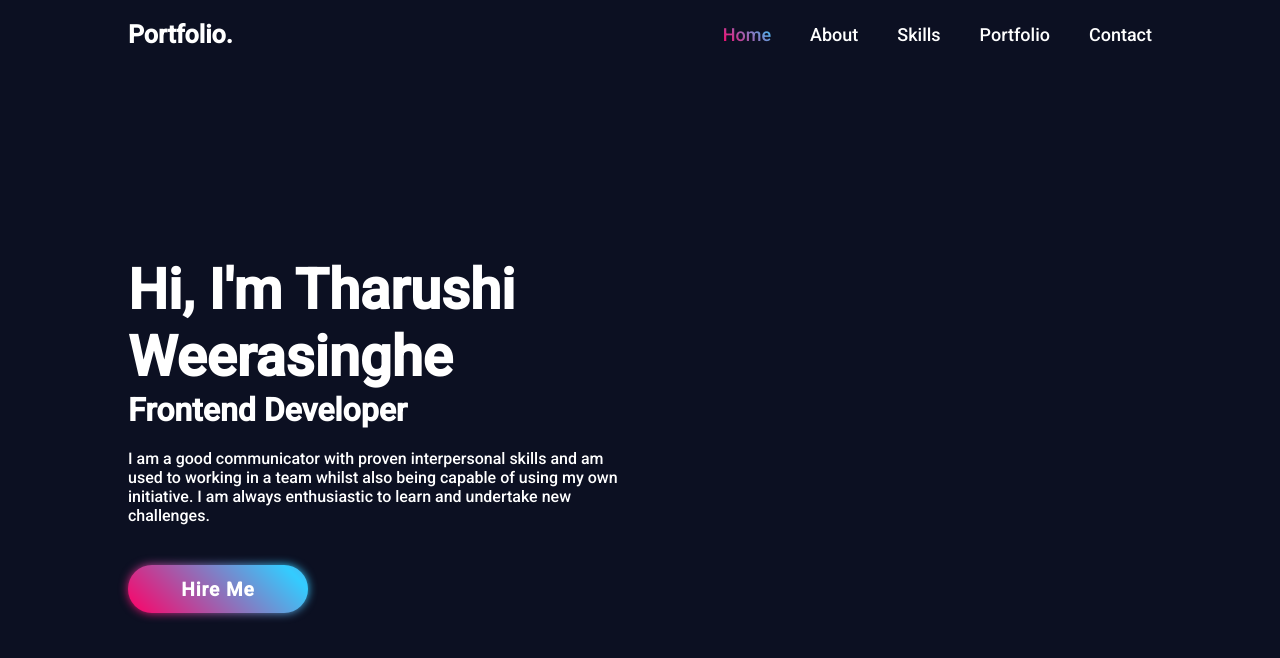
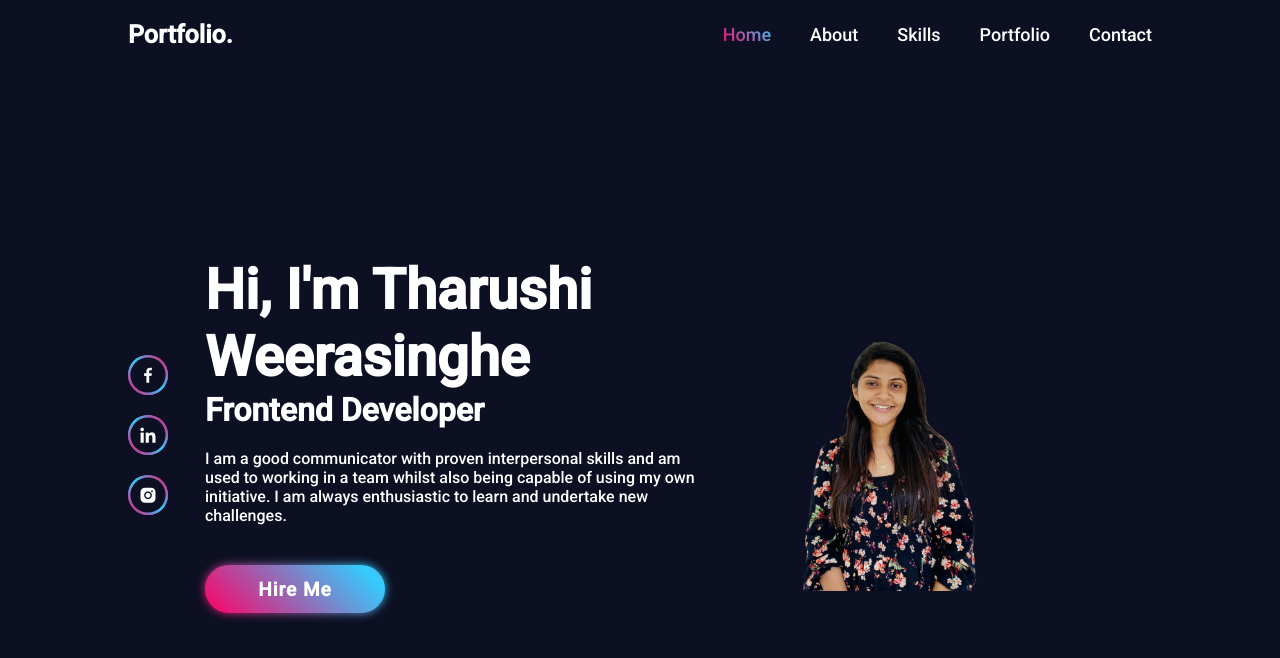
Before and after one commit to tharushi08/Tharushi_OfficialWeb, a plain HTML site: page index.html in a window 1280 px wide. Drawn offline with nearby package versions, Linux system fonts and the light colour scheme.

Commit message:
Commit - 2

```diff
--- a/index.html
+++ b/index.html
@@ -9,6 +9,7 @@
         0">
         <title>Animated Portfolio website HTML & css</title>
         <link rel="stylesheet" href="Style.css">
+        <link href='https://unpkg.com/boxicons@2.1.4/css/boxicons.min.css' rel='stylesheet'>
 
     </head>
 
@@ -27,6 +28,14 @@
 
         </header>
         <section class="home">
+
+            <div class="home-sci">
+
+                <a href="#"><i class='bx bxl-facebook' ></i></a>
+                <a href="#"><i class='bx bxl-linkedin' ></i></a>
+                <a href="#"><i class='bx bxl-instagram-alt' ></i></a>
+            </div>
+
             <div class="home-content">
                 <h1>Hi, I'm Tharushi Weerasinghe</h1>
                 <h3>Frontend Developer</h3>
@@ -36,6 +45,14 @@
                     <a href="#" class="btn">Hire Me</a>
 
             </div>
+            <div class="home-img">
+                <div class="glowing-circle">
+                    <div class="image">
+                        <img src="home_img.png" alt="">
+                    </div>
+                </div>
+            </div>
+
 
         </section>
 
```
Also changed, not shown: home_img.png (added).
